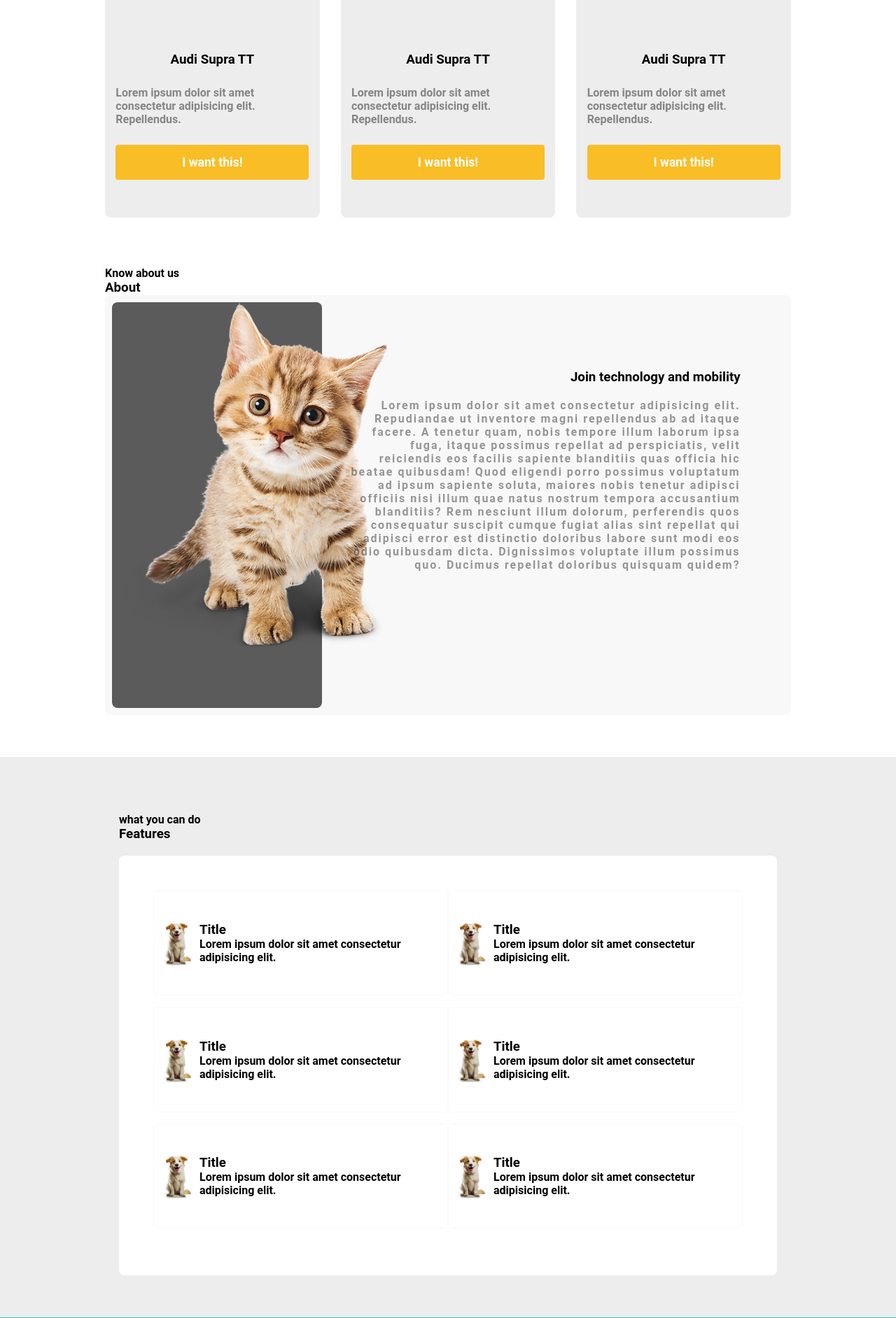
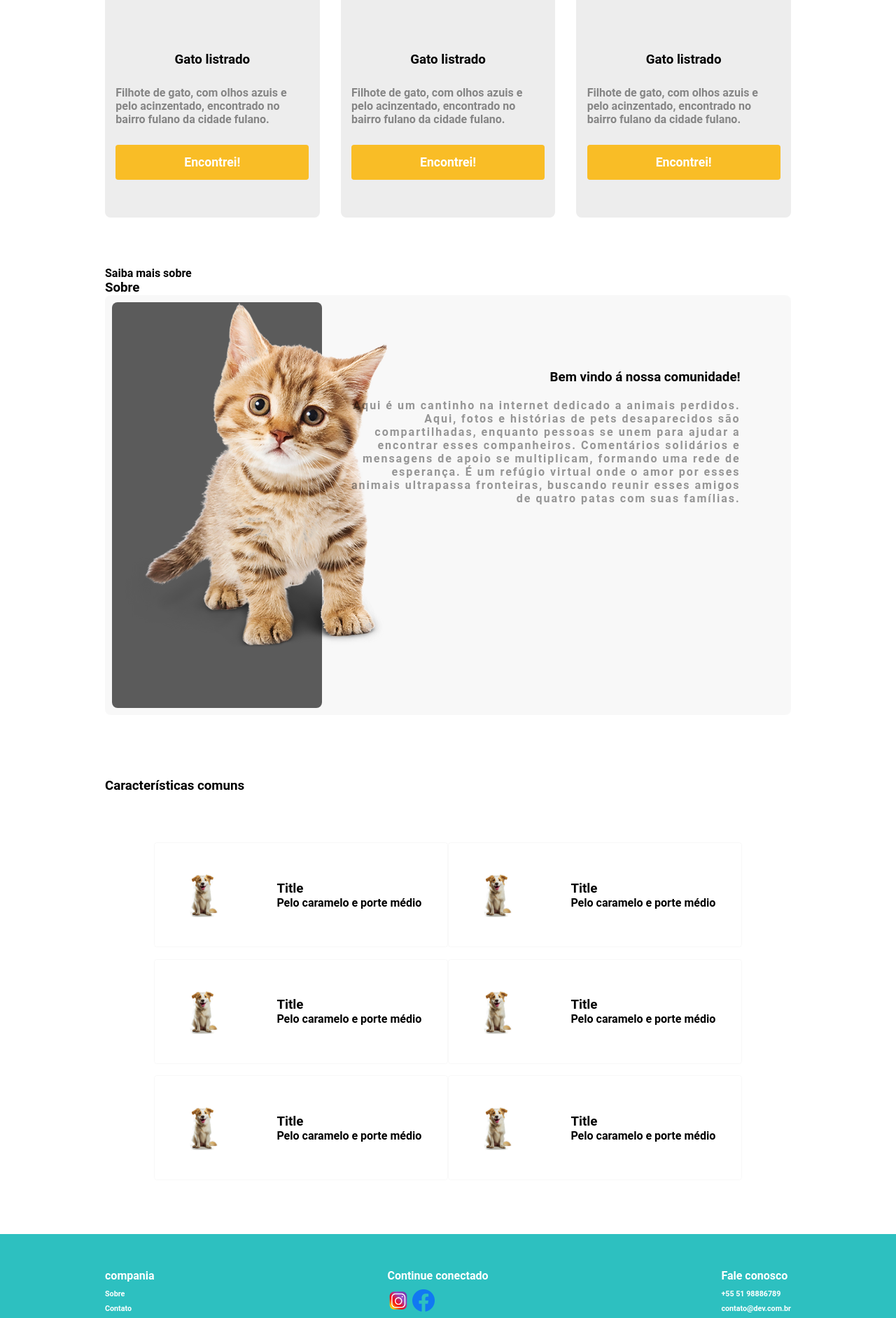
Before and after one commit to DudaBittenc/pet_rascue_final, a PHP site: page /src/View/lostanimal.php in a window 1280 px wide. Shown: the part 2370-4254 px from the top of the page at 70% size. Run offline with PHP 8.4, Linux system fonts and the light colour scheme.

Commit message:
Add files via upload

```diff
--- a/Pet-Rescue-main/Pet_Rescue/src/View/lostanimal.php
+++ b/Pet-Rescue-main/Pet_Rescue/src/View/lostanimal.php
@@ -10,18 +10,18 @@
     <header>
         <div class="content">
             <nav>
-                <p class="brand">dev<srtong>superior<strong></p>
+                <p class="brand">Pet<srtong>Rescue<strong></p>
                 <ul>
                     <li><a href="#catalog">Catalogo</a></li>
-                    <li><a href="#about">About</a></li>
-                    <li><a href="#feature">Features</a></li>
-                    <button>Login</button>
+                    <li><a href="#about">sobre</a></li>
+                    <li><a href="#feature">Característica</a></li>
+                    <button type="submit">Cadastrar</button>
                 </ul>
             </nav>
             <div class="header-block">
                 <div class="text">
-                    <h2>Título</h2>
-                    <p>Lorem, ipsum dolor sit amet consectetur adipisicing elit. Fuga, nam.</p>
+                    <h2>Animais perdidos</h2>
+                    <p>Cadastre seu animalzinho perdido, e permita nossa comunidade a te ajudar a encontrá-lo ou achar seu respectivo dono.</p>
                 </div>
                 <img src="../../assets/img/vira-lata-caramelo-cao.jpg" alt="">
             </div>
@@ -30,115 +30,114 @@
     <section class="catalog" id="catalog">
       <div class="content">
         <div class="title-wrapper-catalog">
-          <p>Find what you want</p>
-          <h3>Catalog</h3>
+          <p>Veja se seu pet está aqui</p>
+          <h3>Catálogo</h3>
         </div>
         <div class="filter-card">
           <input
             type="text"
             class="search-input"
-            placeholder="Choose your favorite model"
+            placeholder="Procure as características de seu animal"
           />
-          <button class="search-button">Search</button>
+          <button class="search-button">Pesquisar</button>
         </div>
         <div class="card-wrapper">
           <div class="card-item">
             <img src="../../assets/img/cat.png" alt="Cat" />
             <div class="card-content">
-              <h3>Audi Supra TT</h3>
+              <h3>Gato listrado</h3>
               <p>
-                Lorem ipsum dolor sit amet consectetur adipisicing elit.
-                Repellendus.
+                Filhote de gato, com olhos azuis e pelo acinzentado, encontrado no bairro fulano da cidade fulano.
               </p>
-              <button type="button">I want this!</button>
+              <button type="button">Encontrei!</button>
             </div>
           </div>
           <div class="card-item">
             <img src="../../assets/img/cat.png" alt="Cat" />
             <div class="card-content">
-              <h3>Audi Supra TT</h3>
+              <h3>Gato listrado</h3>
               <p>
-                Lorem ipsum dolor sit amet consectetur adipisicing elit.
-                Repellendus.
+              Filhote de gato, com olhos azuis e pelo acinzentado, encontrado no bairro fulano da cidade fulano.
+
               </p>
-              <button type="button">I want this!</button>
+              <button type="button">Encontrei!</button>
             </div>
           </div>
           <div class="card-item">
             <img src="../../assets/img/cat.png" alt="Cat" />
             <div class="card-content">
-              <h3>Audi Supra TT</h3>
+              <h3>Gato listrado</h3>
               <p>
-                Lorem ipsum dolor sit amet consectetur adipisicing elit.
-                Repellendus.
+                Filhote de gato, com olhos azuis e pelo acinzentado, encontrado no bairro fulano da cidade fulano.
+
               </p>
-              <button type="button">I want this!</button>
+              <button type="button">Encontrei!</button>
             </div>
           </div>
           <div class="card-item">
             <img src="../../assets/img/cat.png" alt="Cat" />
             <div class="card-content">
-              <h3>Audi Supra TT</h3>
+              <h3>Gato listrado</h3>
               <p>
-                Lorem ipsum dolor sit amet consectetur adipisicing elit.
-                Repellendus.
+                Filhote de gato, com olhos azuis e pelo acinzentado, encontrado no bairro fulano da cidade fulano.
+
               </p>
-              <button type="button">I want this!</button>
+              <button type="button">Encontrei!</button>
             </div>
           </div>
           <div class="card-item">
             <img src="../../assets/img/cat.png" alt="Cat" />
             <div class="card-content">
-              <h3>Audi Supra TT</h3>
+              <h3>Gato listrado</h3>
               <p>
-                Lorem ipsum dolor sit amet consectetur adipisicing elit.
-                Repellendus.
+                Filhote de gato, com olhos azuis e pelo acinzentado, encontrado no bairro fulano da cidade fulano.
+
               </p>
-              <button type="button">I want this!</button>
+              <button type="button">Encontrei!</button>
             </div>
           </div>
           <div class="card-item">
             <img src="../../assets/img/cat.png" alt="Cat" />
             <div class="card-content">
-              <h3>Audi Supra TT</h3>
+              <h3>Gato listrado</h3>
               <p>
-                Lorem ipsum dolor sit amet consectetur adipisicing elit.
-                Repellendus.
+                Filhote de gato, com olhos azuis e pelo acinzentado, encontrado no bairro fulano da cidade fulano.
+
               </p>
-              <button type="button">I want this!</button>
+              <button type="button">Encontrei!</button>
             </div>
           </div>
           <div class="card-item">
             <img src="../../assets/img/cat.png" alt="Cat" />
             <div class="card-content">
-              <h3>Audi Supra TT</h3>
+              <h3>Gato listrado</h3>
               <p>
-                Lorem ipsum dolor sit amet consectetur adipisicing elit.
-                Repellendus.
+                Filhote de gato, com olhos azuis e pelo acinzentado, encontrado no bairro fulano da cidade fulano.
+
               </p>
-              <button type="button">I want this!</button>
+              <button type="button">Encontrei!</button>
             </div>
           </div>
           <div class="card-item">
             <img src="../../assets/img/cat.png" alt="Cat" />
             <div class="card-content">
-              <h3>Audi Supra TT</h3>
+              <h3>Gato listrado</h3>
               <p>
-                Lorem ipsum dolor sit amet consectetur adipisicing elit.
-                Repellendus.
+                Filhote de gato, com olhos azuis e pelo acinzentado, encontrado no bairro fulano da cidade fulano.
+
               </p>
-              <button type="button">I want this!</button>
+              <button type="button">Encontrei!</button>
             </div>
           </div>
           <div class="card-item">
             <img src="../../assets/img/cat.png" alt="Cat" />
             <div class="card-content">
-              <h3>Audi Supra TT</h3>
+              <h3>Gato listrado</h3>
               <p>
-                Lorem ipsum dolor sit amet consectetur adipisicing elit.
-                Repellendus.
+                Filhote de gato, com olhos azuis e pelo acinzentado, encontrado no bairro fulano da cidade fulano.
+
               </p>
-              <button type="button">I want this!</button>
+              <button type="button">Encontrei!</button>
             </div>
           </div>
         </div>
@@ -148,81 +147,69 @@
     <section class="about" id="about">
       <div class="content">
         <div class="title-wrapper-about">
-          <p>Know about us</p>
-          <h3>About</h3>
+          <p>Saiba mais sobre</p>
+          <h3>Sobre</h3>
         </div>
         <div class="about-content">
           <div class="left">
             <img src="../../assets/img/Gato-PNG.webp" alt="About" />
           </div>
           <div class="right">
-            <h3>Join technology and mobility</h3>
+            <h3>Bem vindo á nossa comunidade!</h3>
             <p>
-              Lorem ipsum dolor sit amet consectetur adipisicing elit.
-              Repudiandae ut inventore magni repellendus ab ad itaque facere. A
-              tenetur quam, nobis tempore illum laborum ipsa fuga, itaque
-              possimus repellat ad perspiciatis, velit reiciendis eos facilis
-              sapiente blanditiis quas officia hic beatae quibusdam! Quod
-              eligendi porro possimus voluptatum ad ipsum sapiente soluta,
-              maiores nobis tenetur adipisci officiis nisi illum quae natus
-              nostrum tempora accusantium blanditiis? Rem nesciunt illum
-              dolorum, perferendis quos consequatur suscipit cumque fugiat alias
-              sint repellat qui adipisci error est distinctio doloribus labore
-              sunt modi eos odio quibusdam dicta. Dignissimos voluptate illum
-              possimus quo. Ducimus repellat doloribus quisquam quidem?
+            Aqui é um cantinho na internet dedicado a animais perdidos. Aqui, fotos e histórias de pets desaparecidos são compartilhadas, enquanto pessoas se unem para ajudar a encontrar esses companheiros. Comentários solidários e mensagens de apoio se multiplicam, formando uma rede de esperança. É um refúgio virtual onde o amor por esses animais ultrapassa fronteiras, buscando reunir esses amigos de quatro patas com suas famílias.
             </p>
           </div>
         </div>
       </div>
     </section>
 
-    <section class="features" id="features">
+    <section class="feature" id="feature">
       <div class="content">
         <div class="title-wrapper-features">
-          <p>what you can do</p>
-          <h3>Features</h3>
+          <h3>Características comuns</h3>
         </div>
         <div class="feature-card-block">
           <div class="feature-card-item">
             <img src="../../assets/img/Dog-png.webp" alt="Feature">
             <div class="feature-text-content">
               <h3>Title</h3>
-              <p>Lorem ipsum dolor sit amet consectetur adipisicing elit.</p>
+              <p>Pelo caramelo e porte médio</p>
             </div>
           </div>
           <div class="feature-card-item">
             <img src="../../assets/img/Dog-png.webp" alt="Feature">
             <div class="feature-text-content">
               <h3>Title</h3>
-              <p>Lorem ipsum dolor sit amet consectetur adipisicing elit.</p>
+              <p>Pelo caramelo e porte médio</p>
             </div>
           </div>
           <div class="feature-card-item">
             <img src="../../assets/img/Dog-png.webp" alt="Feature">
             <div class="feature-text-content">
               <h3>Title</h3>
-              <p>Lorem ipsum dolor sit amet consectetur adipisicing elit.</p>
+              <p>Pelo caramelo e porte médio</p>
             </div>
           </div>
           <div class="feature-card-item">
             <img src="../../assets/img/Dog-png.webp" alt="Feature">
             <div class="feature-text-content">
               <h3>Title</h3>
-              <p>Lorem ipsum dolor sit amet consectetur adipisicing elit.</p>
+              <p>Pelo caramelo e porte médio</p>
             </div>
           </div>
           <div class="feature-card-item">
             <img src="../../assets/img/Dog-png.webp" alt="Feature">
             <div class="feature-text-content">
               <h3>Title</h3>
-              <p>Lorem ipsum dolor sit amet consectetur adipisicing elit.</p>
+              <p>Pelo caramelo e porte médio</p>
             </div>
           </div>
           <div class="feature-card-item">
             <img src="../../assets/img/Dog-png.webp" alt="Feature">
             <div class="feature-text-content">
               <h3>Title</h3>
-              <p>Lorem ipsum dolor sit amet consectetur adipisicing elit.</p>
+              <p>Pelo caramelo e porte médio</p>
             </div>
           </div>
         </div>
@@ -233,31 +220,25 @@
       <div class="main">
         <div class="content footer-links">
           <div class="footer-company">
-            <h4>company</h4>
-            <h6>About</h6>
-            <h6>Contact</h6>
-          </div>
-          <div class="footer-rental">
-            <h4>rental</h4>
-            <h6>Self-Drive</h6>
-            <h6>Chauffer-Driven</h6>
-            <h6>Help</h6>
+            <h4>compania</h4>
+            <h6>Sobre</h6>
+            <h6>Contato</h6>
           </div>
           <div class="footer-social">
-            <h4>Stay connected</h4>
+            <h4>Continue conectado</h4>
             <div class="social-icons">
               <img src="../../assets/img/instagram.png" alt="Instagram">
               <img src="../../assets/img/facebook.png" alt="Facebook">
             </div>
           </div>
           <div class="footer-contact">
-              <h4>Contact US</h4>
+              <h4>Fale conosco</h4>
               <h6>+55 51 98886789</h6>
               <h6>contato@dev.com.br</h6>
           </div>
         </div>
       </div>
-      <div class="last">Dev 2021 - Use like you want</div>
+      <div class="last">PetRescue 2021 - Animal petff</div>
     </footer>
 </body>
 </html>
```
